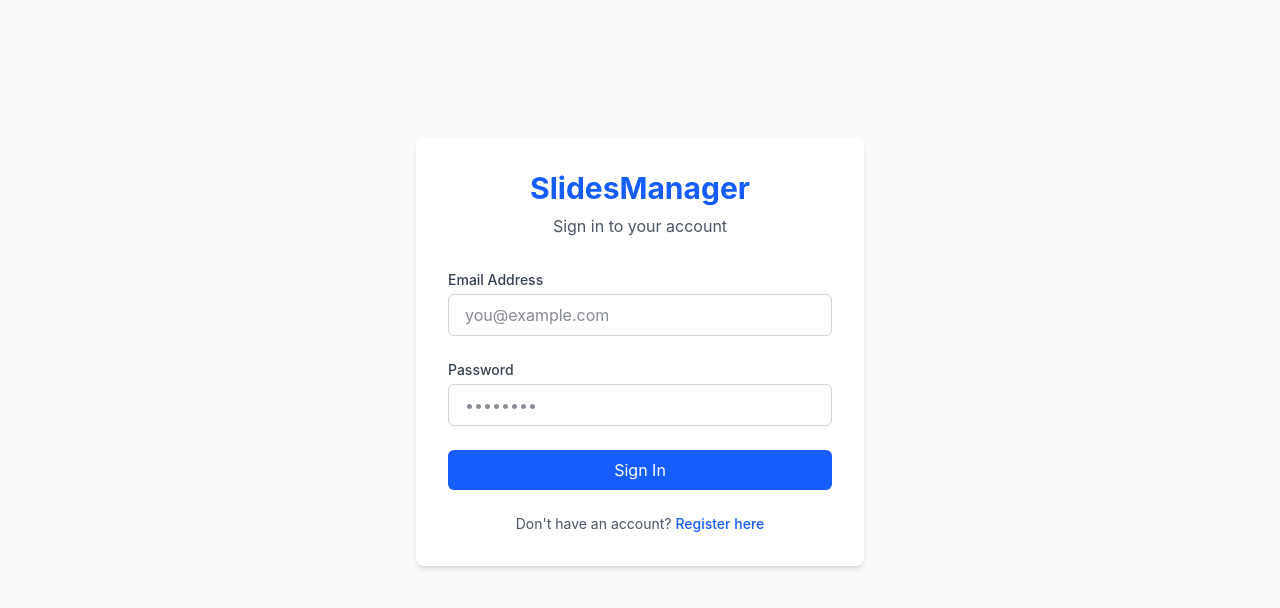
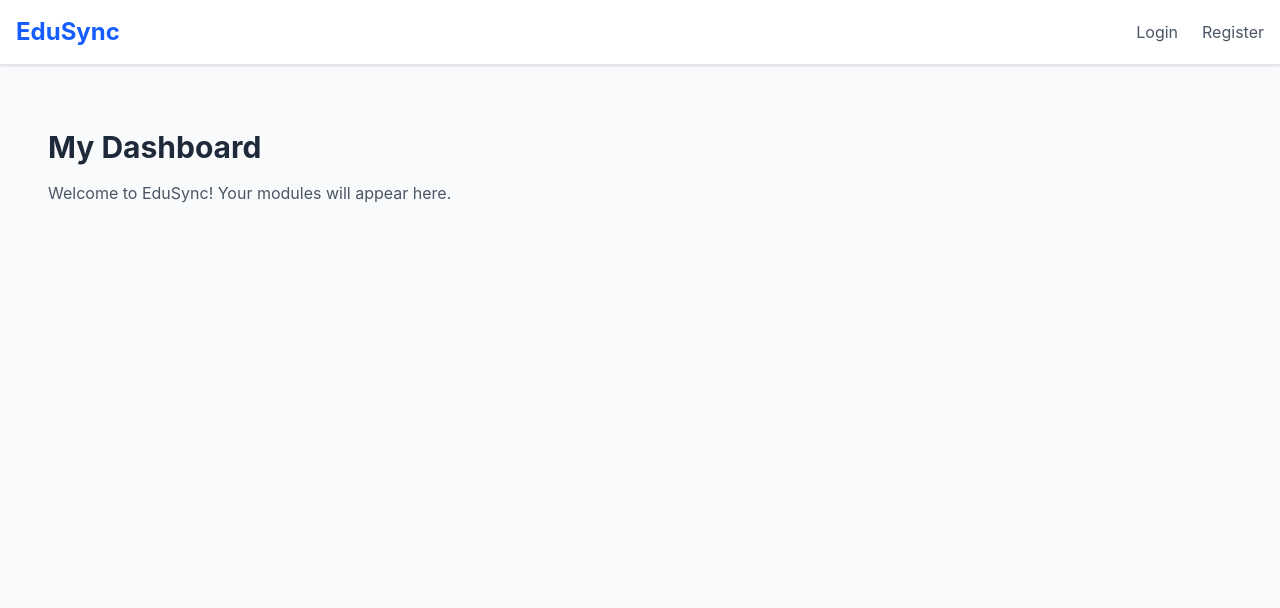
Before and after one commit to Phoenix681/EduSync, a React app in the folder frontend/: page / in a window 1280 px wide. Shown: the top 608 px of the page. Built offline with nearby package versions, Linux system fonts and the light colour scheme; the HTML template or start-up script is replaced by a standard one.

Commit message:
Add Navbar and Dashboard

```diff
--- a/frontend/src/App.jsx
+++ b/frontend/src/App.jsx
@@ -1,14 +1,31 @@
 import React from 'react';
+import { BrowserRouter, Routes, Route } from 'react-router-dom';
+
+// Import Components and Pages
+import Navbar from './components/Navbar';
+import Dashboard from './pages/Dashboard';
 import Login from './pages/Login';
 import Register from './pages/Register';
 
 function App() {
   return (
-    <div className="min-h-screen bg-gray-50 text-gray-900">
-      <main className="container mx-auto px-4 py-8">
-        <Login />
-      </main>
-    </div>
+    <BrowserRouter>
+      <div className="min-h-screen bg-gray-50 text-gray-900 font-sans">
+        {/* Navbar sits outside the Routes so it shows on every page */}
+        <Navbar />
+
+        <main className="container mx-auto px-4 py-8">
+          <Routes>
+            {/* The root URL '/' will show the Dashboard */}
+            <Route path="/" element={<Dashboard />} />
+
+            {/* Auth Routes */}
+            <Route path="/login" element={<Login />} />
+            <Route path="/register" element={<Register />} />
+          </Routes>
+        </main>
+      </div>
+    </BrowserRouter>
   );
 }
 
--- /dev/null
+++ b/frontend/src/components/Navbar.jsx
@@ -0,0 +1,31 @@
+import React from 'react';
+import { Link } from 'react-router-dom';
+
+const Navbar = () => {
+  return (
+    <nav className="bg-white shadow-sm border-b border-gray-200">
+      <div className="container mx-auto px-4 py-4 flex justify-between items-center">
+        {/* Logo / Brand */}
+        <Link to="/" className="text-2xl font-bold text-blue-600">
+          EduSync
+        </Link>
+
+        {/* Navigation Links */}
+        <ul className="flex space-x-6 items-center">
+          <li>
+            <Link to="/login" className="text-gray-600 hover:text-blue-600 transition-colors">
+              Login
+            </Link>
+          </li>
+          <li>
+            <Link to="/register" className="text-gray-600 hover:text-blue-600 transition-colors">
+              Register
+            </Link>
+          </li>
+        </ul>
+      </div>
+    </nav>
+  );
+};
+
+export default Navbar;
--- /dev/null
+++ b/frontend/src/pages/Dashboard.jsx
@@ -0,0 +1,14 @@
+import React from 'react';
+
+const Dashboard = () => {
+  return (
+    <div className="p-8">
+      <h1 className="text-3xl font-bold text-gray-800">My Dashboard</h1>
+      <p className="mt-4 text-gray-600">
+        Welcome to EduSync! Your modules will appear here.
+      </p>
+    </div>
+  );
+};
+
+export default Dashboard;
--- a/frontend/src/pages/Login.jsx
+++ b/frontend/src/pages/Login.jsx
@@ -25,7 +25,7 @@
     <div className="flex items-center justify-center min-h-[80vh]">
       <div className="w-full max-w-md p-8 bg-white rounded-lg shadow-md">
         <div className="mb-8 text-center">
-          <h1 className="text-3xl font-bold text-blue-600">SlidesManager</h1>
+          <h1 className="text-3xl font-bold text-blue-600">EduSync</h1>
           <p className="mt-2 text-gray-600">Sign in to your account</p>
         </div>
 
--- a/frontend/src/pages/Register.jsx
+++ b/frontend/src/pages/Register.jsx
@@ -28,7 +28,7 @@
       <div className="w-full max-w-md p-8 bg-white rounded-lg shadow-md">
         <div className="mb-8 text-center">
           <h1 className="text-3xl font-bold text-blue-600">Create Account</h1>
-          <p className="mt-2 text-gray-600">Join SlidesManager today</p>
+          <p className="mt-2 text-gray-600">Join EduSync today</p>
         </div>
 
         <form onSubmit={onSubmit} className="space-y-4">
```
